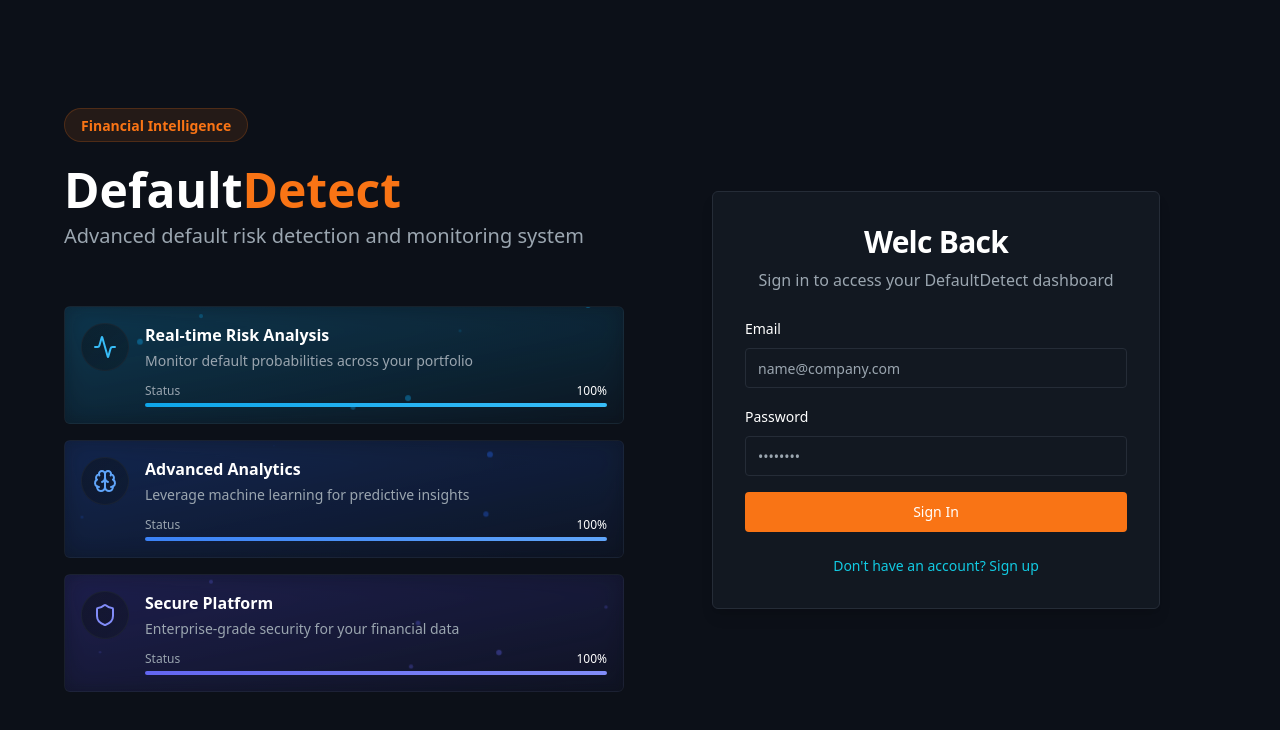
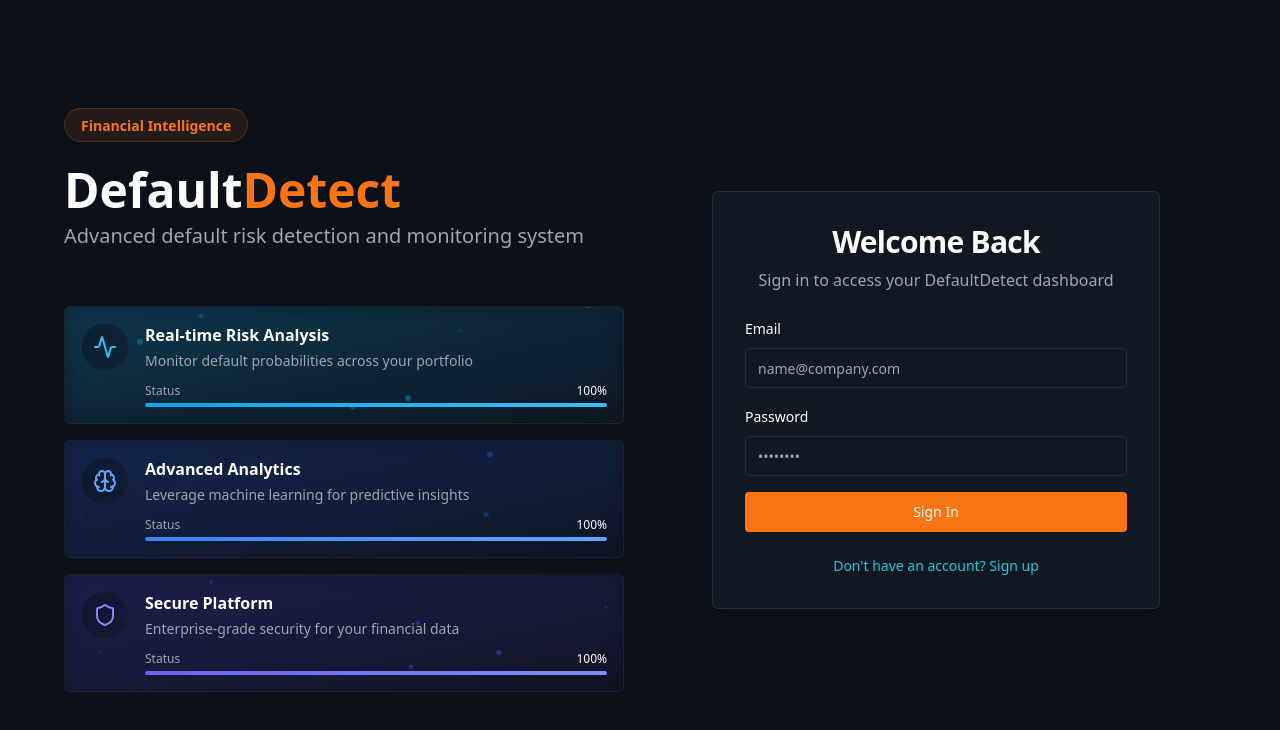
Before and after one commit to AreedAdmin/defaultdetect-bloomberg-auth, a React (Vite) app: page /auth in a window 1280 px wide. Shown: the top 730 px of the page. Built offline with nearby package versions, Linux system fonts and the light colour scheme; the HTML template or start-up script is replaced by a standard one.

Commit message:
Code edited in Lovable Code Editor

```diff
--- a/src/components/auth/AuthForm.tsx
+++ b/src/components/auth/AuthForm.tsx
@@ -81,7 +81,7 @@ export const AuthForm = ({ mode, onToggleMode }: AuthFormProps) => {
     <div className="w-full max-w-md space-y-6">
       <div className="space-y-2 text-center">
         <h1 className="text-3xl font-bold tracking-tight text-foreground">
-          {mode === "login" ? "Welc Back" : "Create Account"}
+          {mode === "login" ? "Welcome Back" : "Create Account"}
         </h1>
         <p className="text-muted-foreground">
           {mode === "login"
```
